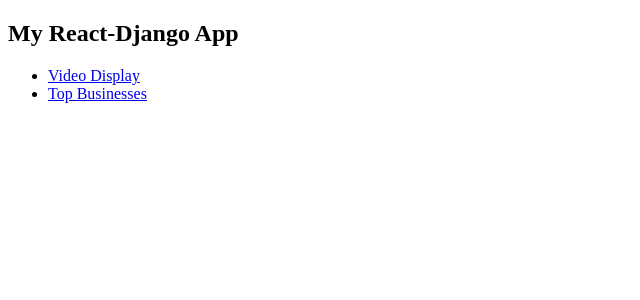
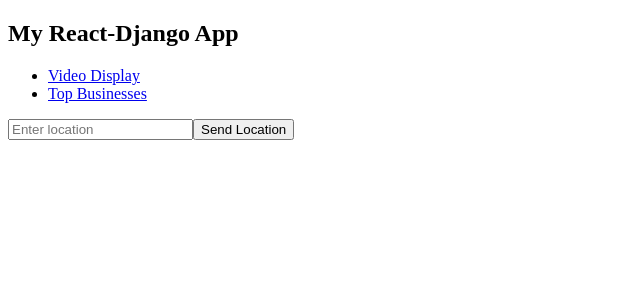
Before and after one commit to 2023EvanZ/wics-sp2025, a React (Create React App) app in the folder frontend/: page /add in a window 1280 px wide. Shown: the top 300 px of the page, without its empty margins (0-640 px from the left). Built offline with nearby package versions, Linux system fonts and the light colour scheme; no server answers.

Commit message:
user form working

```diff
--- a/frontend/src/App.jsx
+++ b/frontend/src/App.jsx
@@ -2,6 +2,7 @@ import React from "react";
 import VideoDisplay from "./components/Display";
 import TopBusinesses from "./components/Top"
 import AddBusinessForm from "./components/BusinessForm";
+import UserForm from "./components/UserForm";
 
 import { BrowserRouter as Router, Route, Routes, Link, Navigate } from "react-router-dom";
 import { AuthProvider } from "./context/AuthContext";
@@ -28,6 +29,7 @@ const App = () => {
                 <Route path="/register" element={<Register />} />
                 <Route path="/" element={<VideoDisplay />} />
                 <Route path="/top" element={<TopBusinesses />} />
+                <Route path="/add" element={<UserForm />} />
               </Routes>
             </Router>
         </AuthProvider>
--- a/frontend/src/components/UserForm.jsx
+++ b/frontend/src/components/UserForm.jsx
@@ -1,8 +1,42 @@
 import React, { useState } from "react";
 
 const UserForm = () => {
+    const [location, setLocation] = useState("")
+
+    const handleChange = (e) => {
+        setLocation(e.target.value); // Fix: Correctly update state
+    };
+
+const handleSubmit = async (e) => {
+    e.preventDefault();
+    console.log(location)
+    try {
+        // Step 1: Send Business Data as JSON
+        const response = await fetch("http://127.0.0.1:8000/api/display/", {
+        method: "POST",
+        headers: { "Content-Type": "application/json" },
+        body: JSON.stringify({'location':location}),
+        });
+
+    } catch (error) {
+        console.error("Error:", error);
+        alert("Error adding business.");
+    }
+    };
+
+return(
+
     <form onSubmit={handleSubmit}>
-        <input type="text" name="location" placeholder="Location" value={formData.location} onChange={handleChange} required />
+        <input
+            type="text"
+            name="location"
+            placeholder="Enter location"
+            value={location}
+            onChange={handleChange}
+            required
+        />
+        <button type="submit">Send Location</button>
     </form>
-}
+
+)}
 export default UserForm
```
Also changed, not shown: 2 other files (tests, documents, lock files or other folders).
